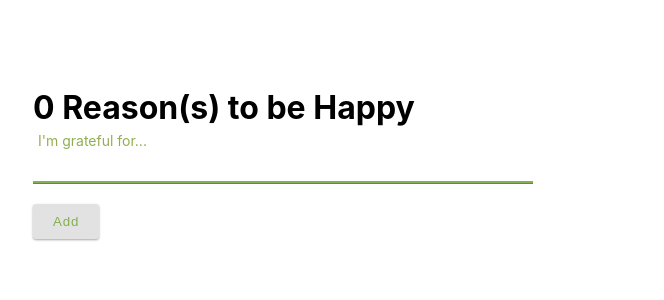
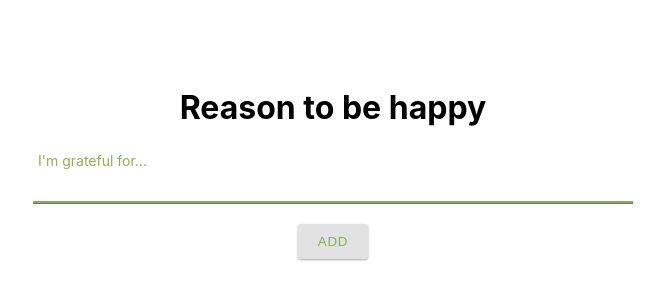
Before and after one commit to janessatran/gratitude-list, a React (Create React App) app: page / in a window 1280 px wide. Shown: the part 162-462 px from the top of the page, without its empty margins (307-971 px from the left). Built offline with nearby package versions, Linux system fonts and the light colour scheme.

Commit message:
Center button and header, change header

```diff
--- a/src/App.css
+++ b/src/App.css
@@ -1,4 +1,3 @@
-
 
 html, body {
   height: 100%;
@@ -9,6 +8,8 @@ html, body {
 
 h1 {
   margin: 20px 0 15px 0;
+  padding-bottom: 20px;
+  text-align: center;
 }
 
 #main {
@@ -16,6 +17,7 @@ h1 {
   max-width: 600px;
   margin: 0 auto;
   text-align: left;
+  float: center;
 }
 
 ul {
@@ -41,6 +43,11 @@ ul>li:hover {
   font-size: 70%;
   color: red;
   opacity: 0;
+}
+
+.list-group {
+  margin: 0;
+  padding: 0;
 }
 
 .list-item {
@@ -80,7 +87,7 @@ input 	{
   padding:10px 10px 10px 5px;
   display:block;
   width: 100%;
-  max-width: 500px;
+  max-width: 600px;
   box-sizing: border-box;
   border:none;
   border-bottom:1px solid #757575;
@@ -115,7 +122,7 @@ input:focus ~ label, input:valid ~ label:after 		{
   position:relative;
   display:block;
   width:100%;
-  max-width: 500px;
+  max-width: 600px;
  }
 .bar:before, .bar:after 	{
   content:'';
@@ -175,15 +182,15 @@ input:focus ~ .highlight {
 
 /* buttons */
 .btn {
-  margin-top: 20px;
-  display: inline-block;
+  display: block;
+  margin: 20px auto;
   background: rgba(153, 151, 151, 0.274);
   color: rgb(134, 174, 82);
   border:0px;
   padding:10px 20px;
   border-radius:3px;
   letter-spacing:0.06em;
-  text-transform: ppercase;
+  text-transform: uppercase;
   text-decoration:none;
   outline:none;
   box-shadow: 0 1px 3px rgba(0, 0, 0, 0.12), 0 1px 2px rgba(0, 0, 0, 0.24);
--- a/src/App.js
+++ b/src/App.js
@@ -98,7 +98,8 @@ class GratitudeForm extends React.Component {
           <label>I'm grateful for...</label>
           <button
             type="submit"
-            className="btn btn-md btn-default">Add
+            className="btn"
+            id="add-button">Add
           </button>
         </div>
       </form >
@@ -108,7 +109,9 @@ class GratitudeForm extends React.Component {
 
 class GratitudeListHeader extends React.Component {
   render() {
-    return <h1>{happyThings.length} Reason(s) to be Happy</h1>;
+    let countHappyThings = happyThings.length > 0 ? happyThings.length : '';
+    let headerString = countHappyThings > 1 ? " Reasons to be happy" : " Reason to be happy";
+    return <h1>{countHappyThings} {headerString}</h1>;
   }
 }
 
```
